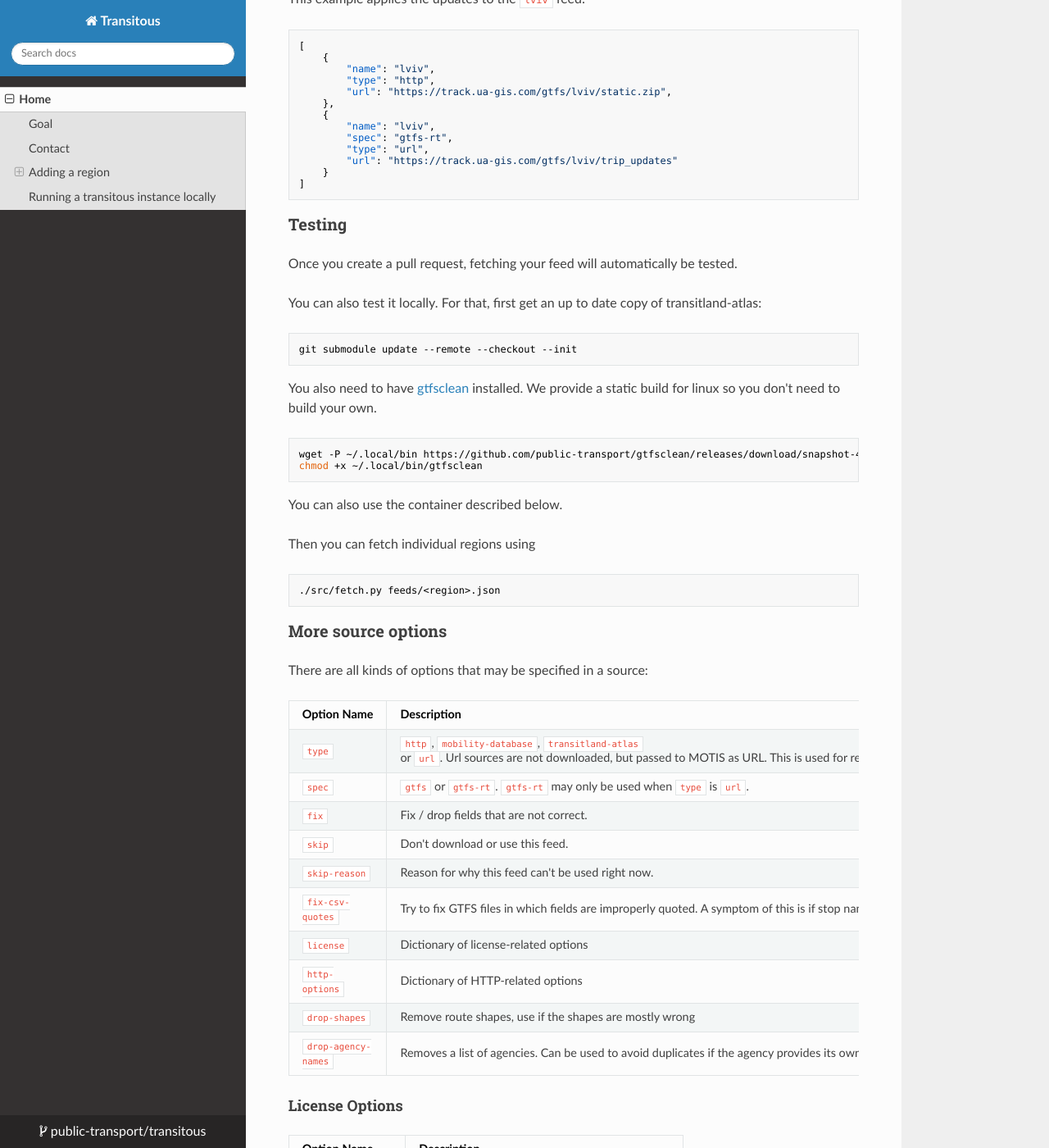
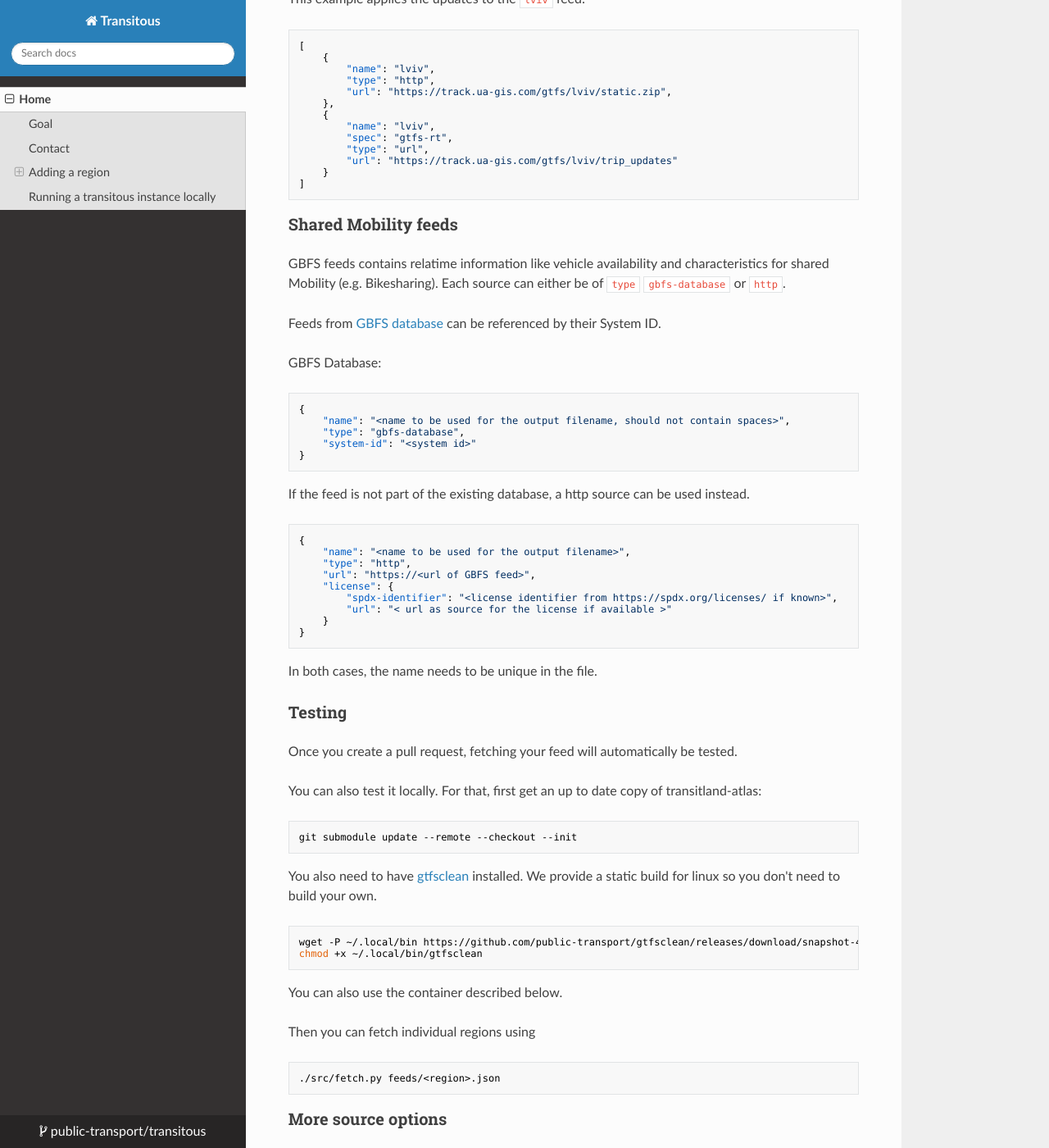
Before and after one commit to public-transport/transitous, an MkDocs documentation site: the page built from docs/docs/index.md, in a window 1280 px wide and 1400 px high, scrolled down 2162 px. Shown: the whole window at 82% size. Built offline with MkDocs 1.6.1, drawn with Linux system fonts in a browser that asks for light colours; nearby versions of some CDN libraries.

Commit message:
Add initial instructions for GBFS support

````diff
--- a/docs/docs/index.md
+++ b/docs/docs/index.md
@@ -126,6 +126,38 @@ This example applies the updates to the `lviv` feed:
     }
 ]
 ```
+
+### Shared Mobility feeds
+
+GBFS feeds contains relatime information like vehicle availability and characteristics for shared Mobility (e.g. Bikesharing).
+Each source can either be of `type` `gbfs-database` or `http`.
+
+Feeds from [GBFS database](https://github.com/MobilityData/gbfs) can be referenced by their System ID.
+
+GBFS Database:
+```json
+{
+    "name": "<name to be used for the output filename, should not contain spaces>",
+    "type": "gbfs-database",
+    "system-id": "<system id>"
+}
+```
+
+If the feed is not part of the existing database, a http source can be used instead.
+
+```json
+{
+    "name": "<name to be used for the output filename>",
+    "type": "http",
+    "url": "https://<url of GBFS feed>",
+    "license": {
+        "spdx-identifier": "<license identifier from https://spdx.org/licenses/ if known>",
+        "url": "< url as source for the license if available >"
+    }
+}
+```
+
+In both cases, the name needs to be unique in the file.
 
 ### Testing
 
````
